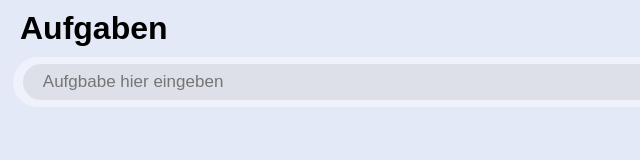
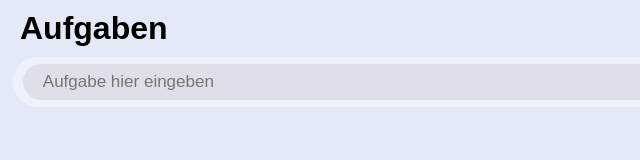
Before and after one commit to equal-tab/To-Do-Liste, a plain HTML site: page index.html in a window 1280 px wide. Shown: the full height of the page, 0-640 px from the left. Drawn offline with Linux system fonts and the light colour scheme.

Commit message:
Update index.html

```diff
--- a/index.html
+++ b/index.html
@@ -44,7 +44,7 @@
     <div class="main" id="main">
         <div class="createTask">
             <form class="addform" action="" onsubmit="newToDo(); return false">
-                <input id="input" type="text" placeholder="Aufgbabe hier eingeben">
+                <input id="input" type="text" placeholder="Aufgabe hier eingeben">
             </form>
             <button id="calender">
                 <svg xmlns="http://www.w3.org/2000/svg" height="20px" viewBox="0 -960 960 960" width="20px"
```
